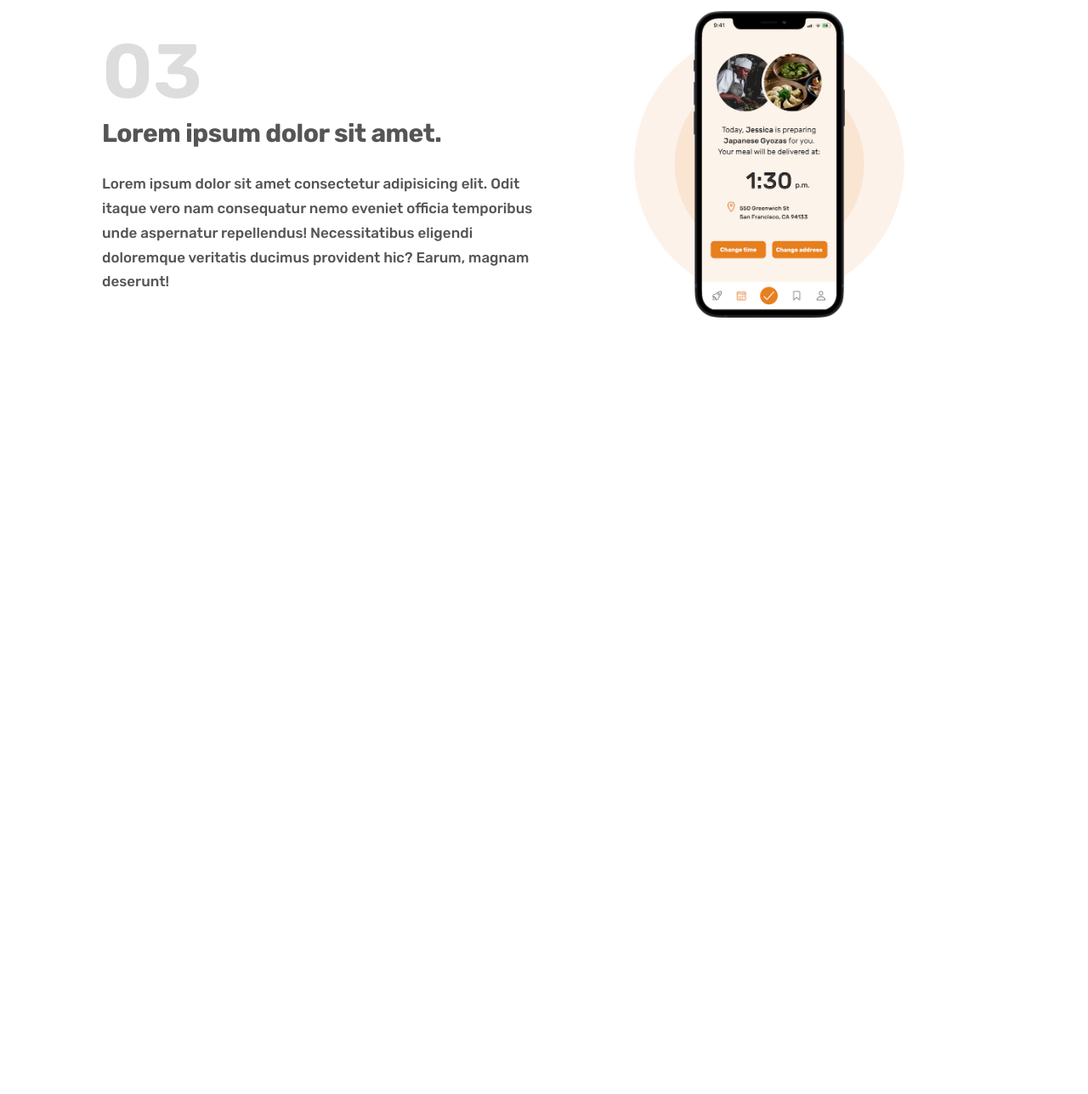
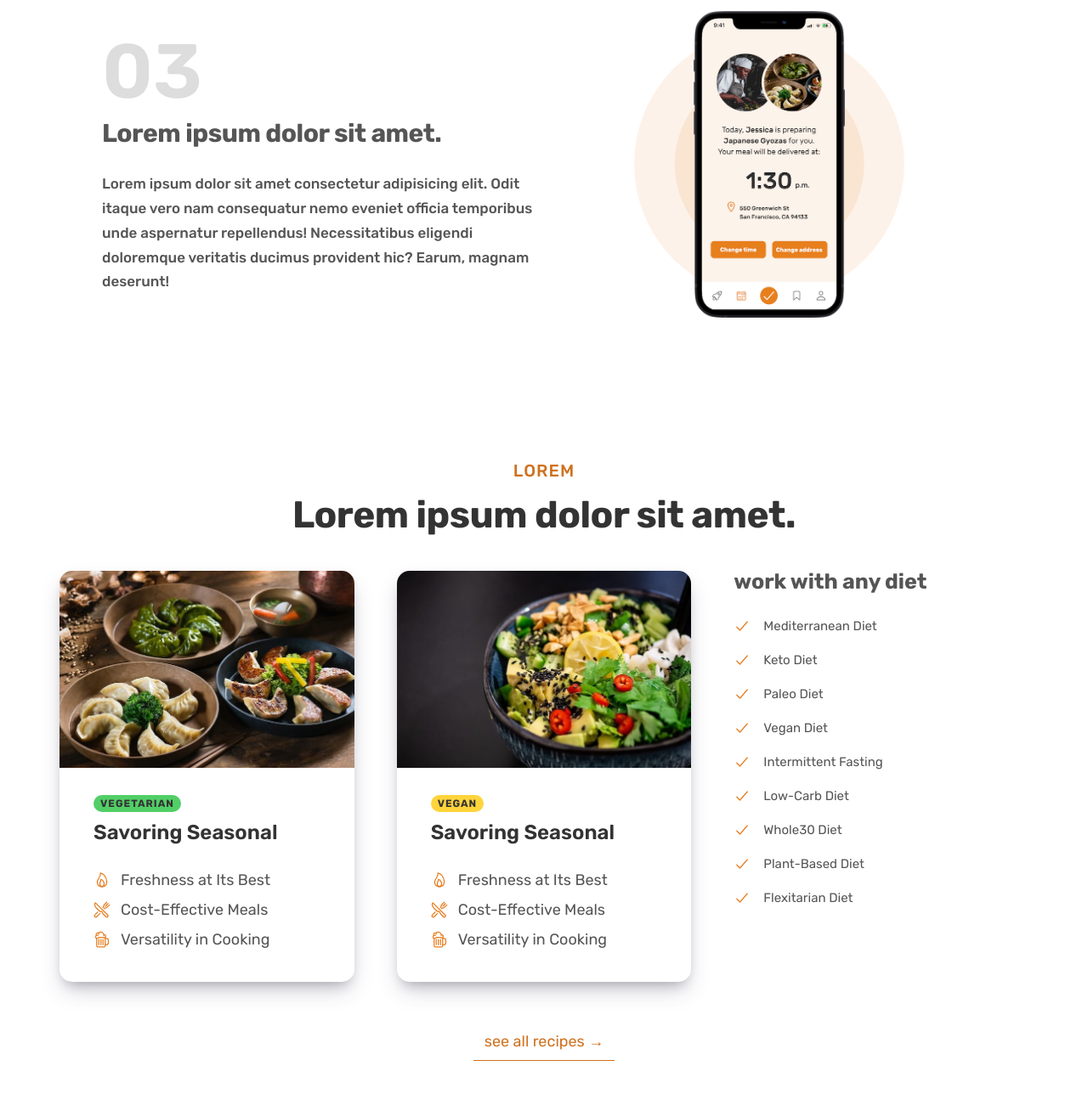
Before and after one commit to RahulPrasad13400/MealMate, a plain HTML site: page index.html in a window 1280 px wide. Shown: the part 2013-3301 px from the top of the page at 85% size. Before the commit the page ends 2507 px from the top, so only its background shows below. Drawn offline with nearby package versions, Linux system fonts and the light colour scheme.

Commit message:
completed the meal section it was fun and help me to gain back the confidence that  i lost during the react section on the morning

```diff
--- a/index.css
+++ b/index.css
@@ -148,6 +148,7 @@ body{
 }
 .grid--3-cols{
     grid-template-columns: repeat(3,1fr);
+    gap: 5rem;
 }
 .grid--4-cols{
     grid-template-columns: repeat(4,1fr);
@@ -255,3 +256,104 @@ body{
     filter: brightness(0);
     opacity: 50%;
 }
+.section-meals{
+    padding: 5rem 0;
+}
+.meals-image{
+    width: 100%;
+}
+.meals-title{
+    font-size: 2.4rem;
+    color: #333;
+    margin-bottom: 3.2rem;
+    font-weight: 600;
+    line-height: 1.2;
+}
+.meal-lists{
+    list-style: none;
+    font-size: 1.5rem;
+    display: flex;
+    flex-direction: column;
+    gap: 1.5rem;
+}
+.meal-list{
+    font-size: 1.8rem;
+    display: flex;
+    align-items: center;
+    gap: 1.2rem;
+}
+.meal-icons{
+    font-size: 2rem;
+    color: #e67e22;
+}
+.tag{
+    display: inline-block;
+    padding: 0.4rem 0.8rem;
+    font-size: 1.2rem;
+    text-transform: uppercase;
+    background-color: #51cf66;
+    color: #333;
+    letter-spacing: 1px;
+    margin-bottom: 1rem;
+    border-radius: 10px;
+    font-weight: bold;
+}
+.meal-card-shadow{
+    overflow: hidden;
+    border-radius: 15px;
+    box-shadow: rgba(50, 50, 93, 0.25) 0px 13px 27px -5px, rgba(0, 0, 0, 0.3) 0px 8px 16px -8px;
+    transition: all 0.4s;
+}
+.meal-card-shadow:hover{
+    transform: translateY(-1rem);
+}
+.meal-content{
+    padding: 3rem 4rem 4rem 4rem;
+}
+#vegan{
+    background-color: #ffd43b;
+}
+.diet-lists{
+    list-style: none;
+    display: flex;
+    flex-direction: column;
+    gap: 2rem;
+}
+.diet-list{
+    font-size: 1.5rem;
+    display: flex;
+    align-items: center;
+    gap: 1.5rem;
+}
+.diet-heading{
+    font-size: 2.5rem;
+    margin-bottom: 3rem;
+}
+.checkmarkicons{
+    font-size: 2rem;
+    color: #e67e22;
+}
+.all-recipes{
+    display: flex;
+    align-items: center;
+    justify-content: center;
+}
+.margin-bottom-md{
+    margin-bottom: 4.8rem;
+}
+.link:link,.link:visited{
+    display: inline-block;
+    font-size: 1.8rem;
+    text-decoration: none;
+    color: #cf711f;
+    border-bottom: 1px solid currentColor;
+    padding: 1.3rem;
+    transition: all 0.5s;
+}
+.link:hover,.link:active{
+    color: #e67e22;
+    border-bottom: 1px solid transparent;
+}
+.center-text{
+    text-align: center;
+}
--- a/index.html
+++ b/index.html
@@ -7,6 +7,8 @@
     <link rel="preconnect" href="https://fonts.gstatic.com" crossorigin>
     <link href="https://fonts.googleapis.com/css2?family=Rubik:ital,wght@0,300..900;1,300..900&display=swap" rel="stylesheet">
     <link rel="stylesheet" href="index.css">
+    <script type="module" src="https://unpkg.com/ionicons@7.1.0/dist/ionicons/ionicons.esm.js"></script>
+    <script nomodule src="https://unpkg.com/ionicons@7.1.0/dist/ionicons/ionicons.js"></script>
     <title>MealMate</title>
 </head>
 <body>
@@ -97,5 +99,55 @@
             </div>
         </div>
     </section>
+    <section class="section-meals">
+        <div class="container center-text">
+            <span class="subheading">Lorem</span>
+            <h2 class="heading-secondary">Lorem ipsum dolor sit amet.</h2>
+        </div>
+        <div class="container grid grid--3-cols margin-bottom-md">
+            <div class="meal-card-shadow">
+                <img src="./images/meal-1.jpg" alt="meals image" class="meals-image">
+                <div class="meal-content">
+                    <span class="tag">vegetarian</span>
+                    <p class="meals-title">Savoring Seasonal</p>
+                    <ul class="meal-lists">
+                        <li class="meal-list"><ion-icon class="meal-icons"  name="flame-outline"></ion-icon><span> Freshness at Its Best</span></li>
+                        <li class="meal-list"><ion-icon class="meal-icons" name="restaurant-outline"></ion-icon><span> Cost-Effective Meals</span></li>
+                        <li class="meal-list"><ion-icon class="meal-icons" name="beer-outline"></ion-icon><span> Versatility in Cooking</span></li>
+                    </ul>
+                </div>
+            </div>
+            <div class="meal-card-shadow">
+                <img src="./images/meal-2.jpg" alt="meals image" class="meals-image">
+                <div class="meal-content">
+                    <span class="tag" id="vegan">vegan</span>
+                    <p class="meals-title">Savoring Seasonal</p>
+                    <ul class="meal-lists">
+                        <li class="meal-list"><ion-icon class="meal-icons"  name="flame-outline"></ion-icon><span> Freshness at Its Best</span></li>
+                        <li class="meal-list"><ion-icon class="meal-icons" name="restaurant-outline"></ion-icon><span> Cost-Effective Meals</span></li>
+                        <li class="meal-list"><ion-icon class="meal-icons" name="beer-outline"></ion-icon><span> Versatility in Cooking</span></li>
+                    </ul>
+                </div>
+            </div>
+            <div>
+                <h3 class="diet-heading">work with any diet</h3>
+                <ul class="diet-lists">
+                    <li class="diet-list"><ion-icon class="checkmarkicons" name="checkmark-outline"></ion-icon><span> Mediterranean Diet</span></li>
+                    <li class="diet-list"><ion-icon class="checkmarkicons" name="checkmark-outline"></ion-icon><span> Keto Diet</span></li>
+                    <li class="diet-list"><ion-icon class="checkmarkicons" name="checkmark-outline"></ion-icon><span> Paleo Diet</span></li>
+                    <li class="diet-list"><ion-icon class="checkmarkicons" name="checkmark-outline"></ion-icon><span> Vegan Diet</span></li>
+                    <li class="diet-list"><ion-icon class="checkmarkicons" name="checkmark-outline"></ion-icon><span> Intermittent Fasting</span></li>
+                    <li class="diet-list"><ion-icon class="checkmarkicons" name="checkmark-outline"></ion-icon><span> Low-Carb Diet</span></li>
+                    <li class="diet-list"><ion-icon class="checkmarkicons" name="checkmark-outline"></ion-icon><span> Whole30 Diet</span></li>
+                    <li class="diet-list"><ion-icon class="checkmarkicons" name="checkmark-outline"></ion-icon><span> Plant-Based Diet</span></li>
+                    <li class="diet-list"><ion-icon class="checkmarkicons" name="checkmark-outline"></ion-icon><span> Flexitarian Diet</span></li>
+                </ul>
+            </div>
+
+        </div>
+        <div class="container all-recipes">
+            <a href="" class="link">see all recipes &rarr;</a>
+        </div>
+    </section>
 </body>
 </html>
```
Also changed, not shown: images/meal-1.jpg (added), images/meal-2.jpg (added).
